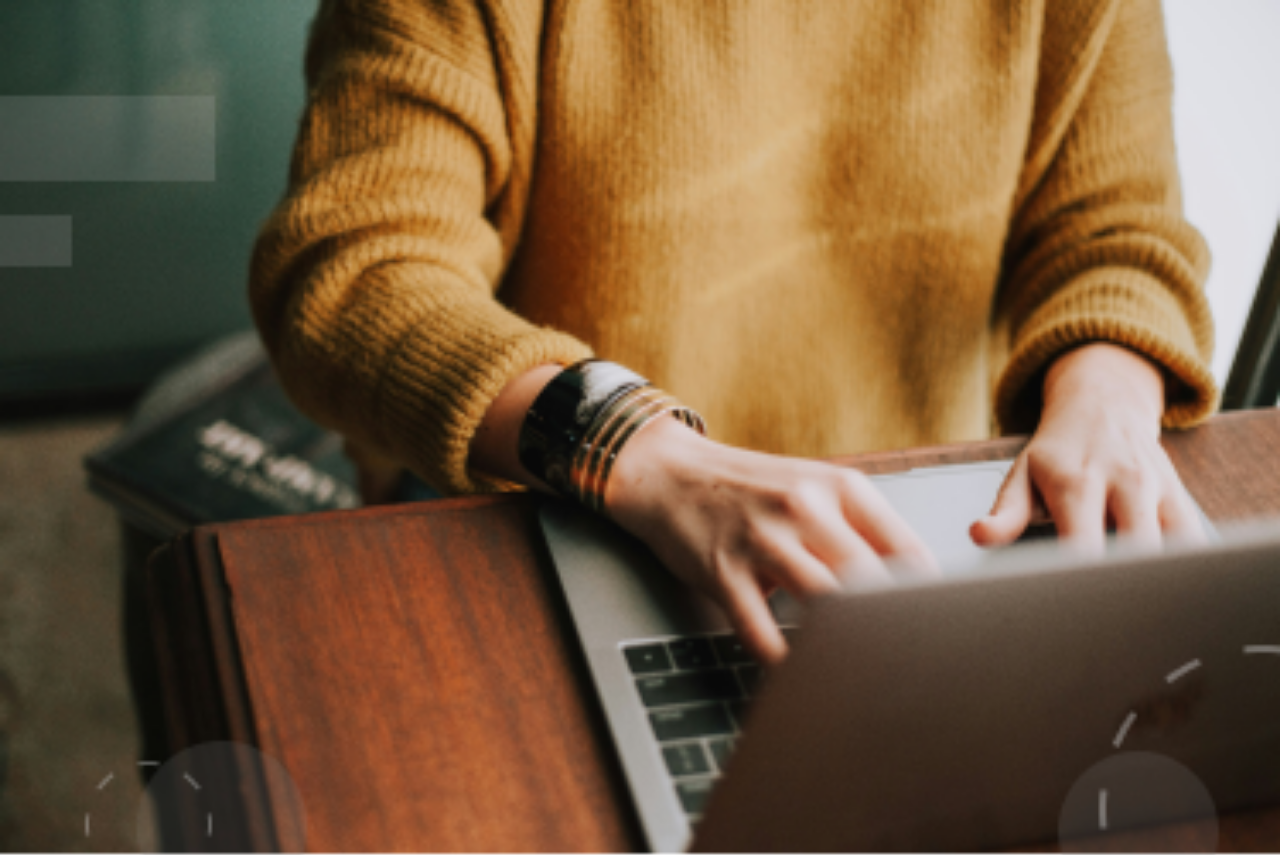
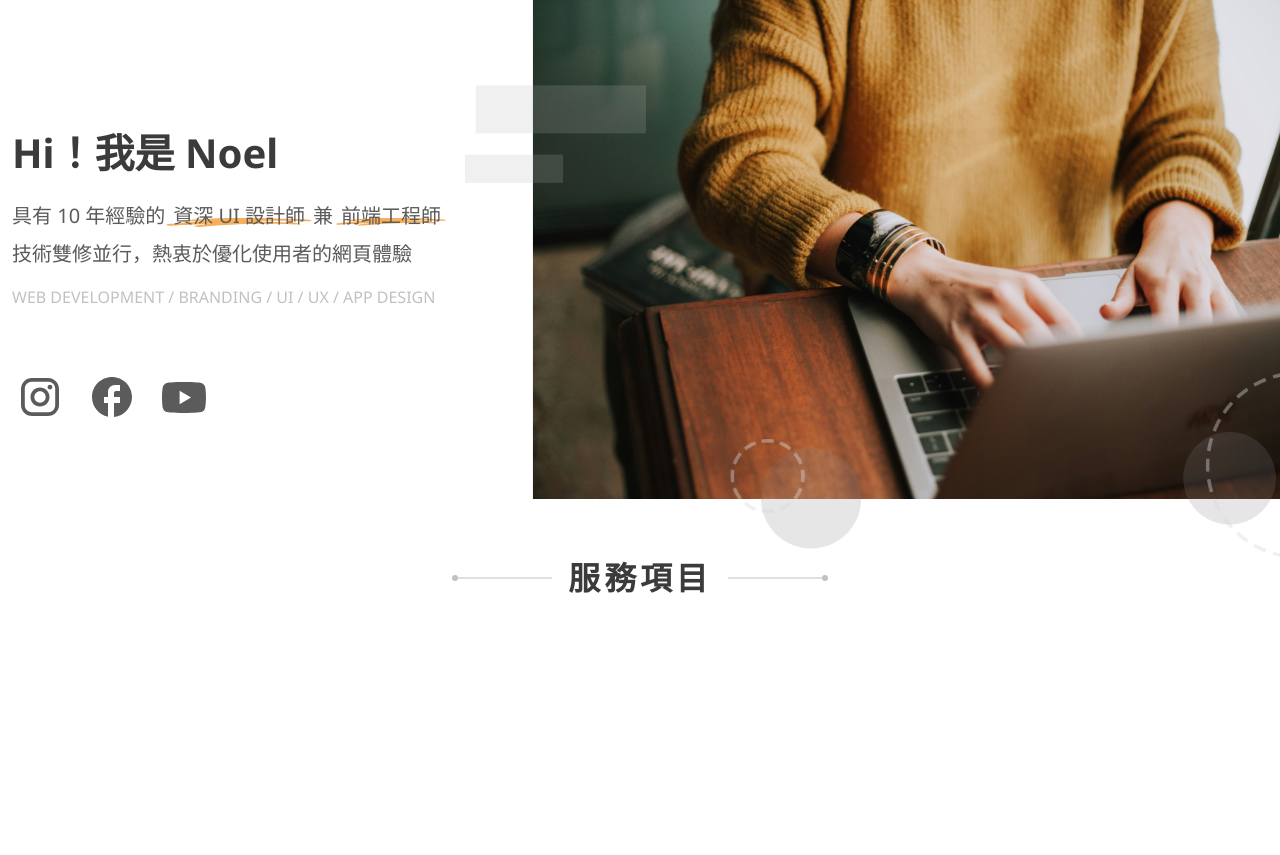
Before and after one commit to Lin4611/noelwebsite, a React (Vite) app: page / in a window 1280 px wide. Shown: the top 855 px of the page. After the commit the page ends 800 px from the top, so only its background shows below. Built offline with nearby package versions, Linux system fonts and the light colour scheme; a web font is replaced by a local one.

Commit message:
feat: add desktop layout for hero section

```diff
--- a/src/pages/HomePage.jsx
+++ b/src/pages/HomePage.jsx
@@ -4,71 +4,118 @@ import ig_icon from '../assets/imgs/icon/instagram.svg';
 import facebook_icon from '../assets/imgs/icon/facebook.svg';
 import youtube_icon from '../assets/imgs/icon/youtube.svg';
 import highlight from '../assets/imgs/icon/mark.svg';
+import SectionTitle from "../components/SectionTitle";
+
 
 function HomePage() {
     return (
         <>
-            <section>
-                <div>
-                    <div>
-                        <img alt="hero_img" className="w-full" src={hero_sm} />
+            <section className="w-full bg-Primary-50">
+
+                <div className="max-w-[1296px] mx-auto   ">
+
+                    <div className="flex flex-col lg:flex-row lg:items-center lg:gap-6 ">
+                        {/* 右邊圖（手機時在上方，所以 order-1 / order-2） */}
+                        <div className="order-1 lg:order-2 w-full lg:flex-1 lg:mr-[calc(50%-50vw)] ">
+                            <picture>
+                                <source srcSet={hero_lg} media="(min-width: 1024px)" />
+                                <img
+                                    alt="hero img"
+                                    className="w-full h-auto object-cover lg:h-full"
+                                    src={hero_sm}
+                                />
+                            </picture>
                         </div>
 
-                    <div>
-                        <div className="flex flex-col items-center text-center mt-10 ">
-                            <h1 className='h2 text-Primary-700 mb-6'>Hi！我是 Noel</h1>
-                            <p className='fs-5-regular text-Primary-600 mb-2'>
-                                <span className="block sm:inline">具有 10 年經驗的</span>
-                                <span className="inline-flex items-baseline whitespace-nowrap">
+                        <div className="order-2 lg:order-1 lg:max-w-[430px] mt-10 lg:mt-0 lg:ml-3">
+                            <div className="flex flex-col items-center text-center lg:items-start lg:text-left">
+                                <h1 className="h2 text-Primary-700 mb-6 lg:font-semibold lg:text-[40px] ">Hi！我是 Noel</h1>
 
-                                    <span className="relative inline-block ">
+
+                                <p className="fs-5-regular text-Primary-600 mb-2">
+                                    <span className="block text-center lg:inline lg:text-left">
+                                        具有 10 年經驗的
+                                    </span>
+
+                                    <span className="mt-1 flex justify-center lg:inline-flex lg:justify-start lg:ml-2">
+                                        <span className="inline-flex flex-wrap min-[270px]:whitespace-nowrap">
+                                            <span className="relative inline-block">
                                                 <span className="relative z-10">資深 UI 設計師</span>
                                                 <img
                                                     src={highlight}
                                                     alt=""
                                                     aria-hidden
-                                            className="pointer-events-none absolute left-0 bottom-0 w-full scale-110 scale-y-120 -translate-y-1"
+                                                    className="pointer-events-none absolute left-0 bottom-0 w-full scale-x-110 scale-y-130 -translate-y-1 origin-bottom"
                                                 />
                                             </span>
 
                                             <span className="mx-2">兼</span>
 
-
-                                    <span className="relative inline-block ">
+                                            {/* 前端工程師 */}
+                                            <span className="relative inline-block">
                                                 <span className="relative z-10">前端工程師</span>
                                                 <img
                                                     src={highlight}
                                                     alt=""
                                                     aria-hidden
-                                            className="pointer-events-none absolute left-0 bottom-0 w-full scale-x-110 scale-y-160 -translate-y-1"
+                                                    className="pointer-events-none absolute left-0 bottom-0 w-full scale-x-110 scale-y-160 -translate-y-1 origin-bottom"
                                                 />
                                             </span>
                                         </span>
+                                    </span>
                                 </p>
-                            <p className='fs-5-regular text-Primary-600 mb-4'>
-                                <span className="block sm:inline">技術雙修並行，</span>
-                                <span className="block sm:inline">熱衷於優化使用者的網頁體驗</span>
+
+
+                                <p className="fs-5-regular text-Primary-600 mb-4">
+                                    <span className="block lg:inline">技術雙修並行，</span>
+                                    <span className="block lg:inline">熱衷於優化使用者的網頁體驗</span>
                                 </p>
-                            <p className='fs-6-regular text-Primary-400 mb-6'>
-                                <span className="block sm:inline">WEB DEVELOPMENT / BRANDING /</span>
-                                <span className="block sm:inline ">UI / UX / APP DESIGN</span>
+
+
+                                <p className="fs-6-regular text-Primary-400 mb-6 lg:mb-15">
+                                    <span className="block lg:inline">
+                                        WEB DEVELOPMENT / BRANDING /
+                                    </span>
+                                    <span className="block lg:inline"> UI / UX / APP DESIGN</span>
                                 </p>
-                            <div className='flex gap-4'>
-                                <a href="#" className='aspect-square w-10'>
-                                    <img src={ig_icon} />
+
+
+                                <div className="flex gap-4 mb-4 lg:mb-0">
+                                    <a
+                                        href="#"
+                                        aria-label="Noel Instagram"
+                                        className="aspect-square w-10 flex items-center justify-center lg:w-14"
+                                    >
+                                        <img src={ig_icon} alt="Instagram" className="w-full h-full" />
                                     </a>
-                                <a href="#" className='aspect-square w-10'>
-                                    <img src={facebook_icon} />
+                                    <a
+                                        href="#"
+                                        aria-label="Noel Facebook"
+                                        className="aspect-square w-10 flex items-center justify-center lg:w-14"
+                                    >
+                                        <img src={facebook_icon} alt="Facebook" className="w-full h-full" />
                                     </a>
-                                <a href="#" className='aspect-square w-10'>
-                                    <img src={youtube_icon} />
+                                    <a
+                                        href="#"
+                                        aria-label="Noel Youtube"
+                                        className="aspect-square w-10 flex items-center justify-center lg:w-14"
+                                    >
+                                        <img src={youtube_icon} alt="Youtube" className="w-full h-full" />
                                     </a>
                                 </div>
                             </div>
                         </div>
                     </div>
+                </div>
             </section>
+
+            <section>
+                <SectionTitle title={"服務項目"} />
+            </section>
+
+
         </>
-    )
+    );
 }
+
 export default HomePage;
```
Lines whose indentation alone changed are shown as unchanged.
